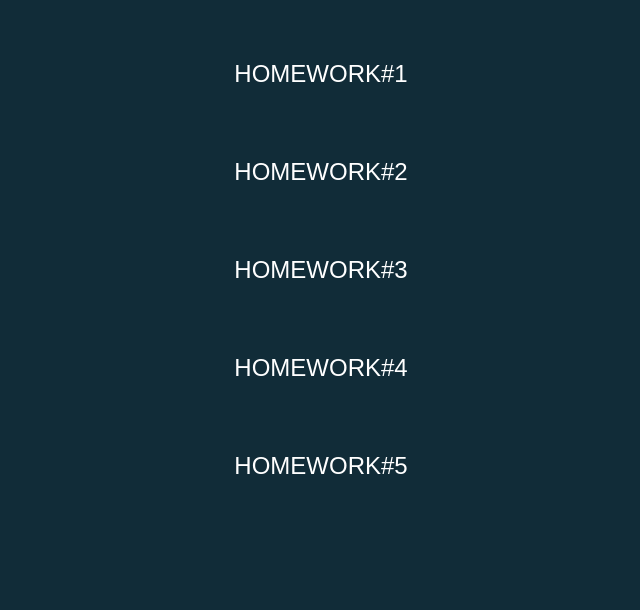
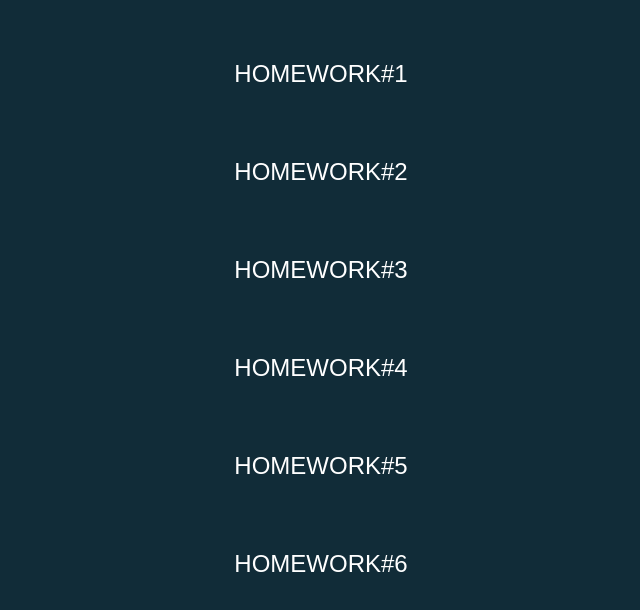
Before and after one commit to skiptomy/goit-fe-course, a plain HTML site: page index.html in a window 1280 px wide. Shown: the part 110-720 px from the top of the page, without its empty margins (319-959 px from the left). Drawn offline with Linux system fonts and the light colour scheme.

Commit message:
main update

```diff
--- a/index.html
+++ b/index.html
@@ -48,6 +48,12 @@
             >Homework#5</a
           >
         </li>
+        <li>
+          <a
+            href="https://skiptomy.github.io/goit-fe-course/html-css/module-7/index.html"
+            >Homework#6</a
+          >
+        </li>
       </ul>
     </div>
   </body>
```
